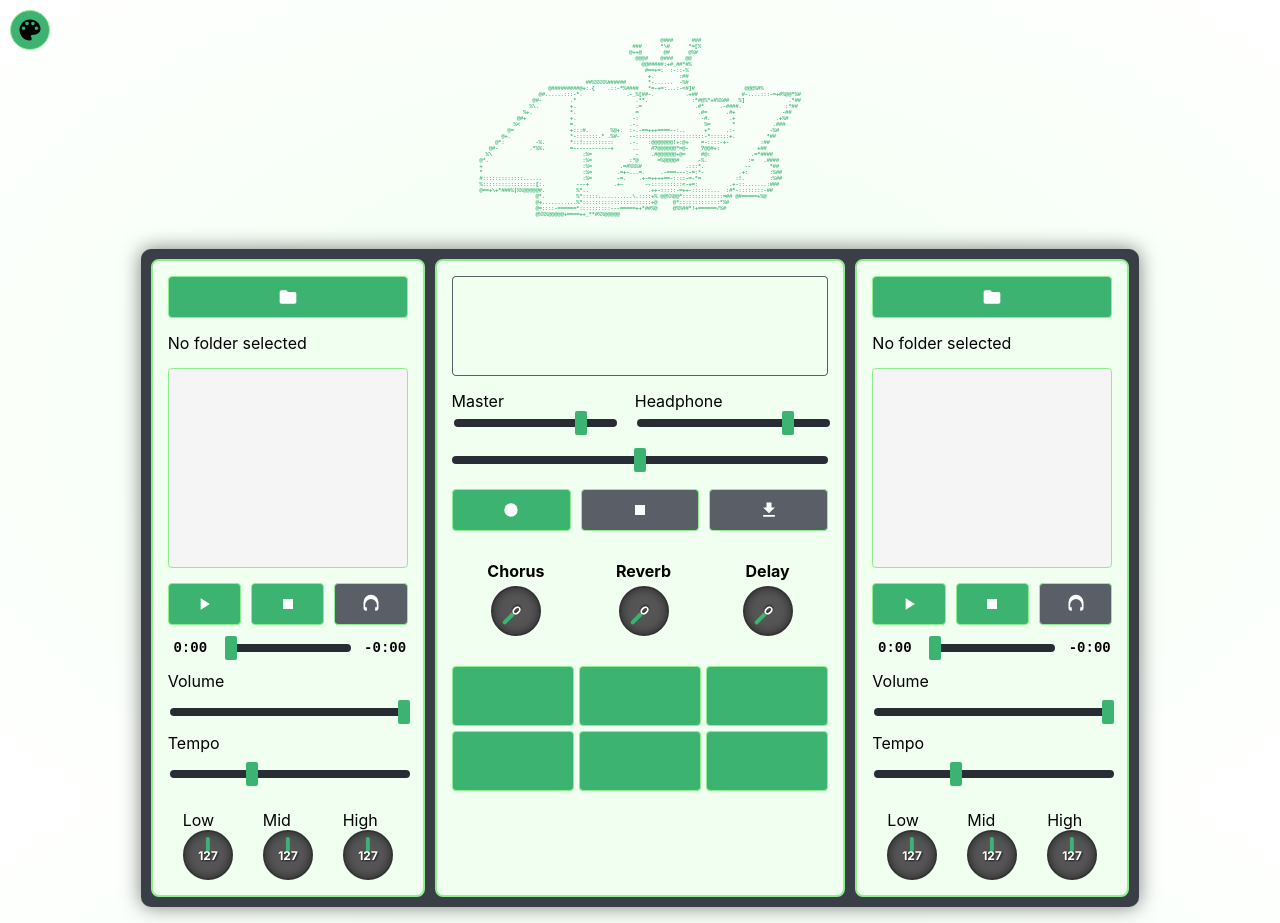
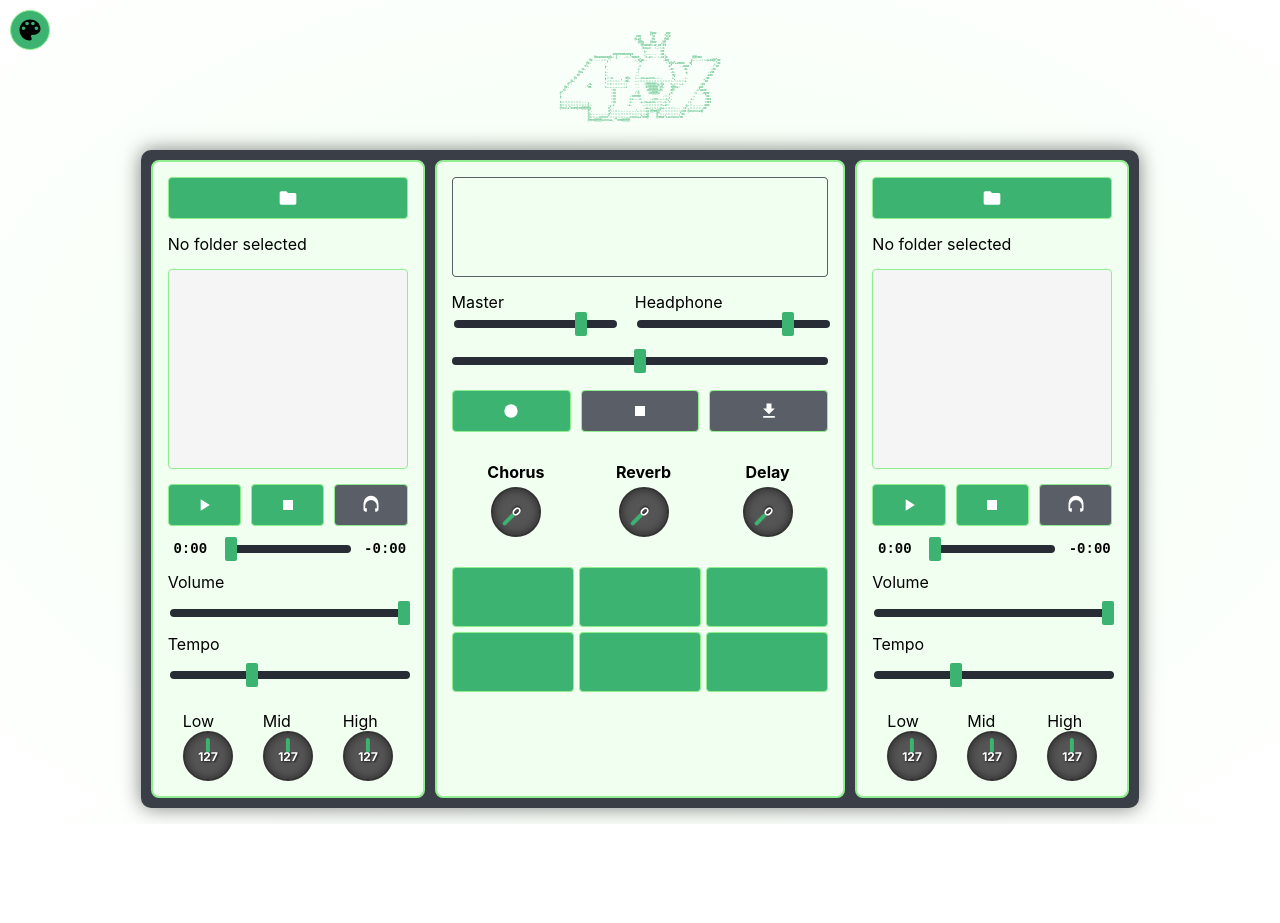
Before and after one commit to Unlike-U/420soundclashapk, a website built with webpack: page src/index.html in a window 1280 px wide. After the commit the page ends 824 px from the top, so only its background shows below. Built offline with nearby package versions, Linux system fonts and the light colour scheme.

Commit message:
feat(style): change ascii art font size to 3px

```diff
--- a/src/styles/components/_header-art.scss
+++ b/src/styles/components/_header-art.scss
@@ -3,7 +3,7 @@
   margin: 0 auto 15px auto;
   padding: 10px;
   font-family: 'Courier New', Courier, monospace;
-  font-size: clamp(4px, 0.6vw, 6px);
+  font-size: 3px;
   font-weight: bold; // Make font bold
   text-align: center;
   color: var(--accent-color, #61dafb);
```
Also changed, not shown: 2 other files.
